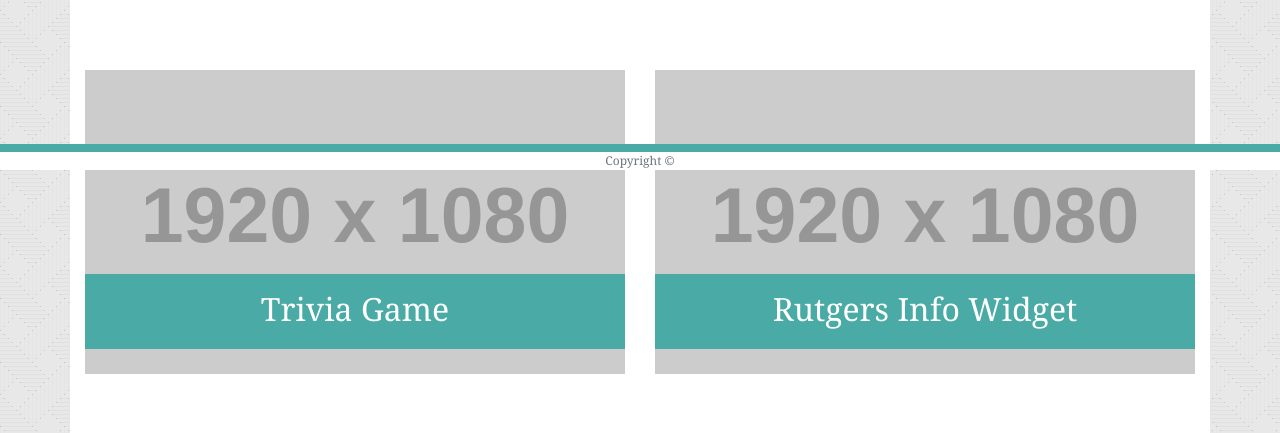
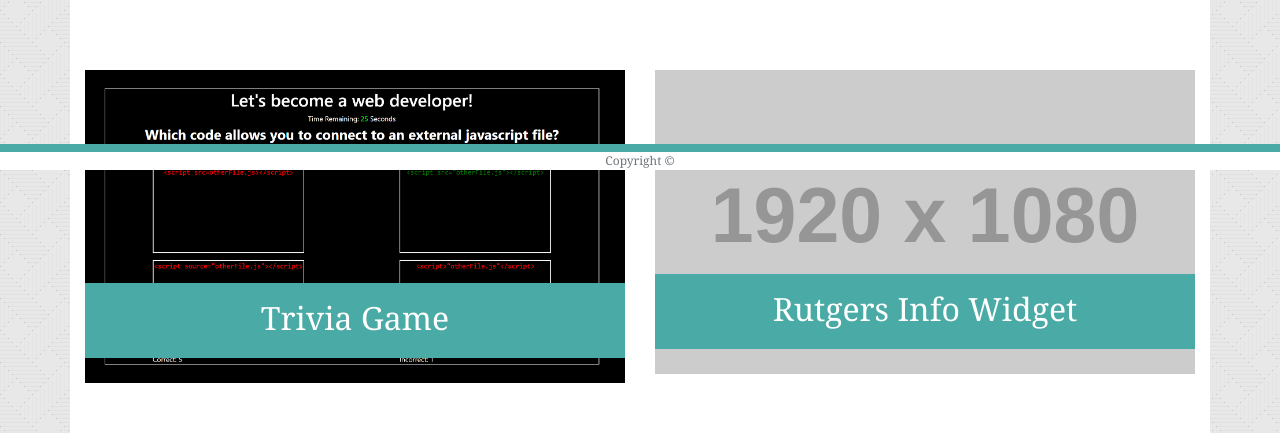
Before and after one commit to bradleyknutson/bradleyknutson.github.io, a plain HTML site: page portfolio.html in a window 1280 px wide. Shown: the part 630-1063 px from the top of the page. Drawn offline with nearby package versions, Linux system fonts and the light colour scheme; placeholder pictures from the web are drawn by us.

Commit message:
Added trivia game to portfolio

```diff
--- a/portfolio.html
+++ b/portfolio.html
@@ -69,7 +69,7 @@
                     <div class="col-lg-6">
                         <div class="row">
                             <div class="col-lg-12">
-                                <img class="appImage" src="https://via.placeholder.com/1920x1080" alt="">
+                                <a href="https://bradleyknutson.github.io/TriviaGame/"><img class="appImage" src="assets/images/triviaScreenshot.png" alt=""></a>
                             </div>
                         </div>
                         <div class="row imageText">
```
Also changed, not shown: assets/images/triviaScreenshot.png (added).
